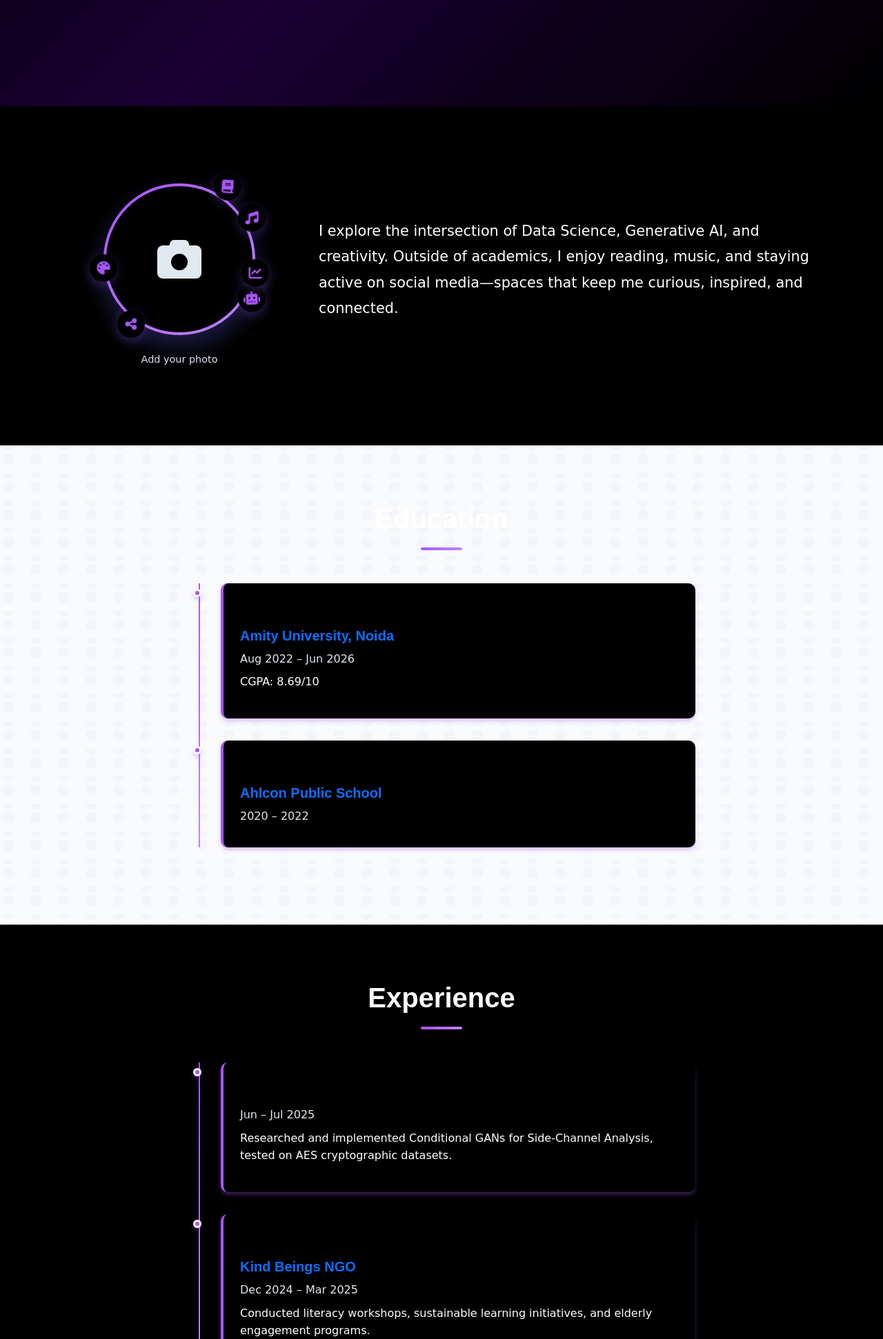
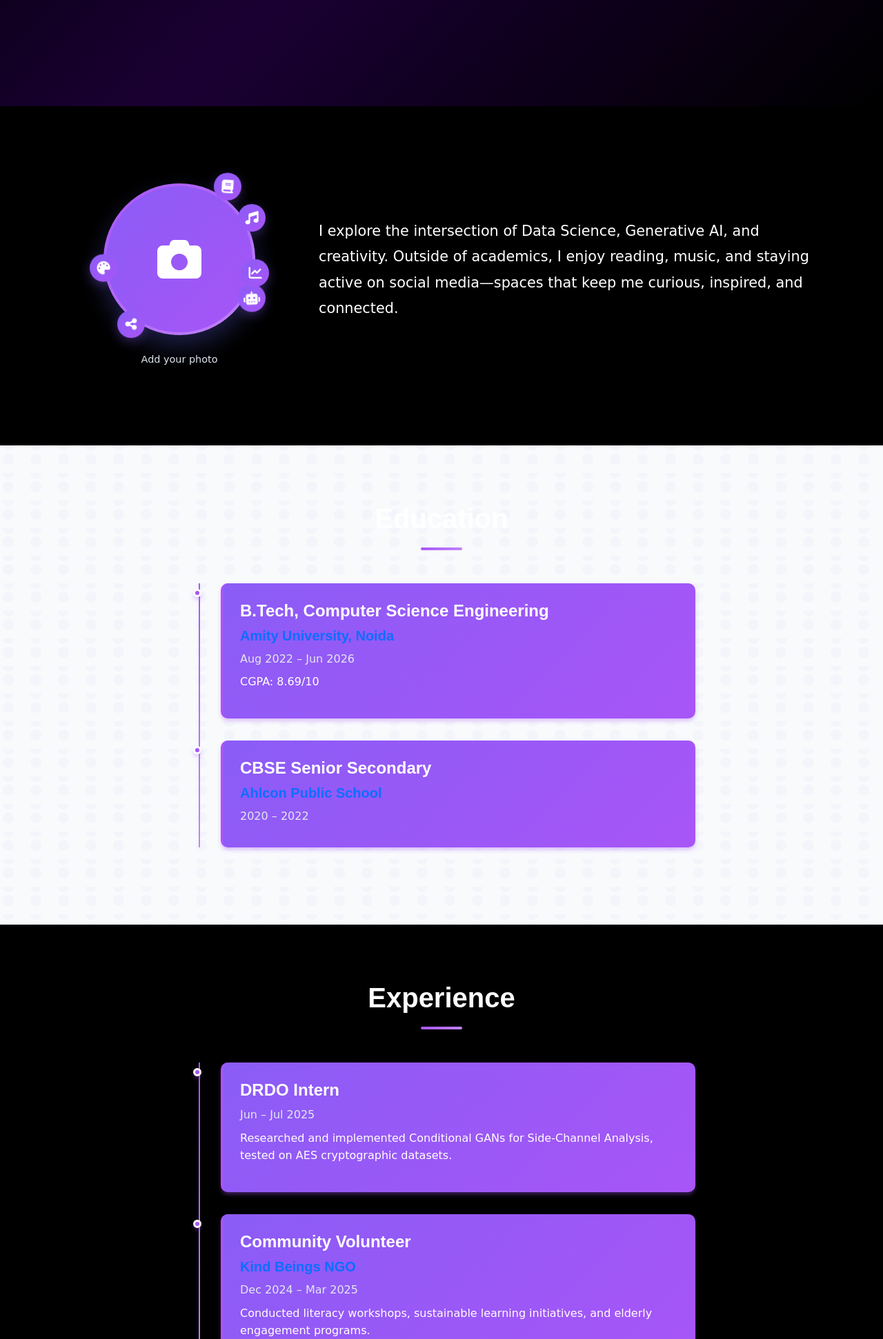
Before and after one commit to AN160404/Portfolio, a Flask app: page / in a window 1280 px wide. Shown: the part 646-2588 px from the top of the page at 69% size. Run offline with Flask 3, Linux system fonts and the light colour scheme; some web fonts are replaced.

Commit message:
Update website appearance to use a purple color scheme
Modify static/css/style.css to replace black backgrounds with a purple gradient and adjust text colors for better readability, aiming for a consistent visual theme.

Replit-Commit-Author: Agent
Replit-Commit-Session-Id: 9e8af417-ac28-4656-97fb-dcbb6030e0f3
Replit-Commit-Checkpoint-Type: full_checkpoint
Replit-Commit-Screenshot-Url: https://storage.googleapis.com/screenshot-production-us-central1/7c142131-cc89-44be-bf0f-5e173cdb7548/9e8af417-ac28-4656-97fb-dcbb6030e0f3/6zIOx3R

```diff
--- a/static/css/style.css
+++ b/static/css/style.css
@@ -279,7 +279,7 @@ h1, h2, h3, h4, h5, h6 {
 .photo-placeholder {
     width: 100%;
     height: 100%;
-    background: #000000;
+    background: linear-gradient(135deg, #8b5cf6 0%, #a855f7 100%);
     border-radius: 50%;
     display: flex;
     align-items: center;
@@ -290,7 +290,7 @@ h1, h2, h3, h4, h5, h6 {
 
 .photo-placeholder i {
     font-size: 4rem;
-    color: var(--text-light);
+    color: #ffffff;
     transition: all 0.3s ease;
 }
 
@@ -312,7 +312,7 @@ h1, h2, h3, h4, h5, h6 {
     position: absolute;
     width: 40px;
     height: 40px;
-    background: #000000;
+    background: linear-gradient(135deg, #8b5cf6 0%, #a855f7 100%);
     border-radius: 50%;
     display: flex;
     align-items: center;
@@ -324,7 +324,7 @@ h1, h2, h3, h4, h5, h6 {
 
 .floating-icon i {
     font-size: 1.2rem;
-    color: var(--primary-color);
+    color: #ffffff;
 }
 
 .icon-1 {
@@ -435,7 +435,7 @@ h1, h2, h3, h4, h5, h6 {
 }
 
 .timeline-content {
-    background: #000000;
+    background: linear-gradient(135deg, #8b5cf6 0%, #a855f7 100%);
     padding: 1.5rem;
     border-radius: 10px;
     box-shadow: var(--shadow-md);
@@ -444,7 +444,7 @@ h1, h2, h3, h4, h5, h6 {
 }
 
 .timeline-content h4 {
-    color: var(--dark-color);
+    color: #ffffff;
     margin-bottom: 0.5rem;
 }
 
```
Also changed, not shown: other parts of static/css/style.css (+15 -15 lines).
